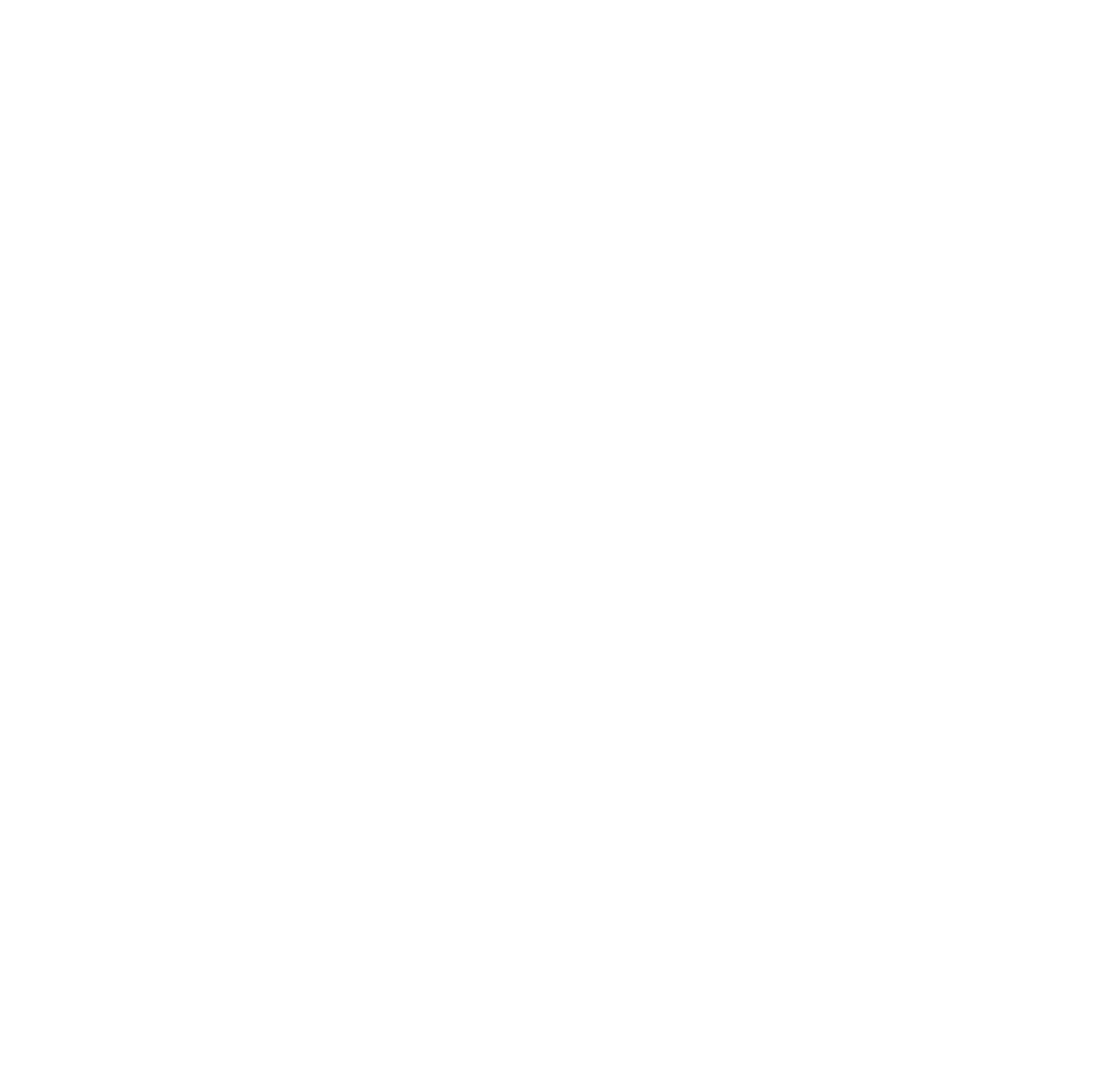
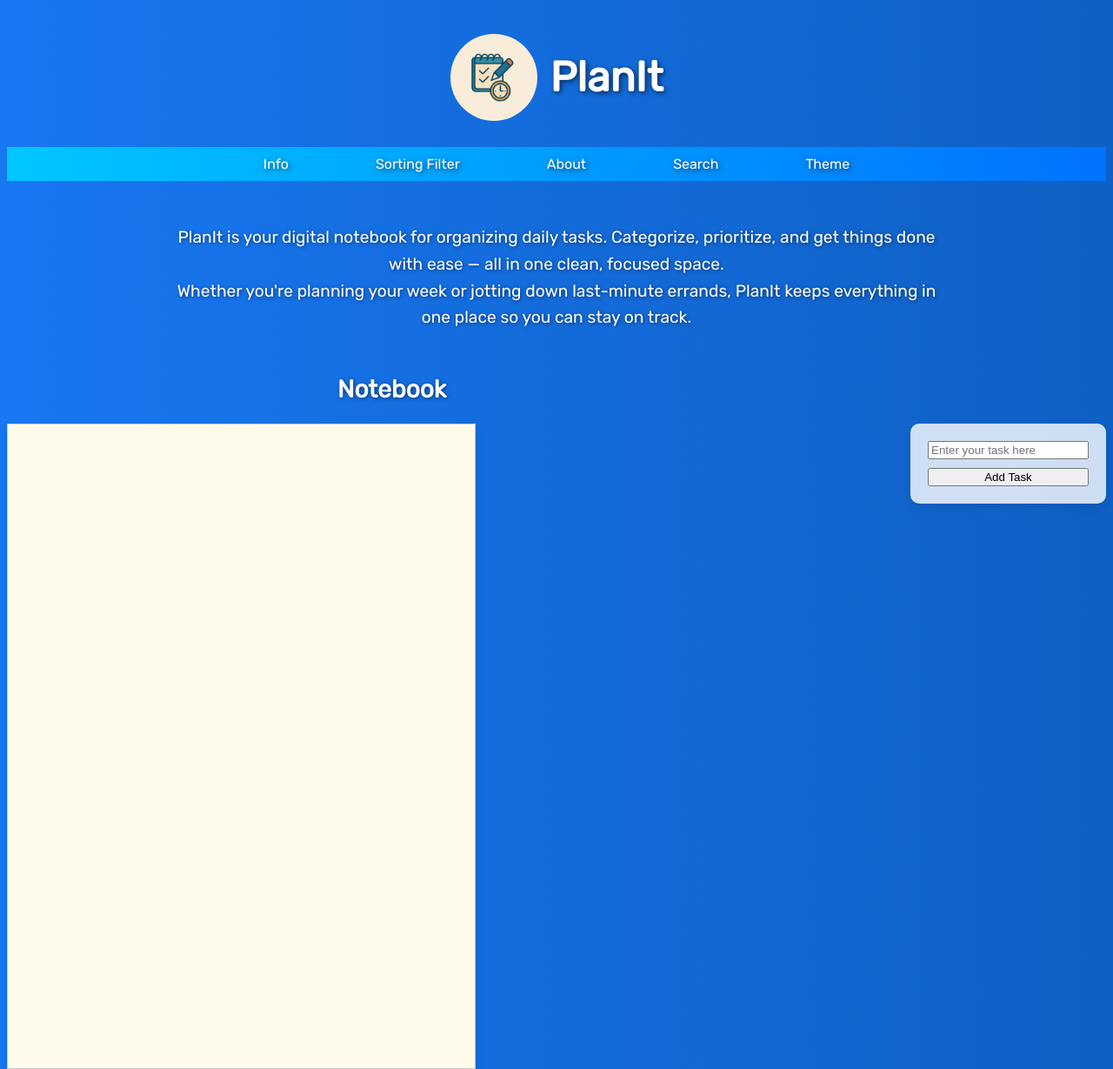
Before and after one commit to ElianSarmiento/PlanIt-App, a plain HTML site: page index.html in a window 1280 px wide. Shown: the top 1229 px of the page at 87% size. Before the commit the page ends 800 px from the top, so only its background shows below. Drawn offline with Linux system fonts and the light colour scheme.

Commit message:
started out working on html and css styling

```diff
--- a/index.html
+++ b/index.html
@@ -5,9 +5,44 @@
     <meta name="viewport" content="width=device-width, initial-scale=1.0">
     <title>PlanIt</title>
     <link rel="stylesheet" href="style.css">
+    <link href="https://fonts.googleapis.com/css2?family=Rubik&display=swap" rel="stylesheet">
 </head>
 <body>
+<div class = "header">
+    <div class = "main-title">
+        <img src="/PlanIt-App/assets/logos/planitlogo2.png" alt="Main-Logo" class="logo">
+        <h1 class = "title">PlanIt</h1>
+    </div>
 
+</div>
+<nav class = "navbar">
+    <ul>
+        <li><a href="">Info</a></li>
+        <li><a href="">Sorting Filter</a></li>
+        <li> <a href="">About</a></li>
+        <li><a href="">Search</a></li>
+        <li><a href="">Theme</a></li>
+    </ul>
+</nav>
+<div class="info">
+    <p>PlanIt is your digital notebook for organizing daily tasks. Categorize, prioritize, and get things done with ease — all in one clean, focused space. <br>
+        Whether you're planning your week or jotting down last-minute errands, PlanIt keeps everything in one place so you can stay on track.</p>
+</div>
+<h2 class="notebook-title">Notebook</h2>
+
+<div class="notebook-wrapper">
+<section class="notebook-section">
+
+<div class="notebook" id="taskList"></div>
+</section>
+
+<div class="task-input">
+    <input type="text" id="taskInput" placeholder="Enter your task here">
+  <button onclick="addTask()">Add Task</button>
+
+
+</div>
+</div>
 
 
 
--- a/style.css
+++ b/style.css
@@ -0,0 +1,123 @@
+body {
+    background: linear-gradient(to right, #1877F2, #0F60C4);
+}
+
+/* up top is the main color for the background of the page*/
+
+/* main header section*/
+.header {
+    display: flex;
+    justify-content: center;
+    /* centers content horizontally */
+    align-items: center;
+    /* centers vertically if there's height */
+    padding: 20px;
+}
+
+.main-title {
+    display: flex;
+    align-items: center;
+    /* vertically centers logo & title */
+    gap: 15px;
+}
+
+.logo {
+
+    height: 100px;
+    border-radius: 50%;
+}
+
+.title {
+    font-size: 3.0rem;
+    font-family: 'Rubik', sans-serif;
+    color: white;
+    text-shadow: 2px 2px 6px rgba(0, 0, 0, 0.6);
+
+}
+
+/* navigation bar here*/
+.navbar {
+    display: flex;
+    justify-content: center;
+    background: linear-gradient(to right, #00c6ff, #0072ff);
+    padding: 10px 0;
+    text-align: center;
+}
+
+.navbar a {
+    color: white;
+    text-decoration: none;
+
+}
+
+.navbar a:hover {
+    color: #ffcc00;
+    text-decoration: underline;
+}
+
+.navbar ul {
+    display: flex;
+    list-style: none;
+    gap: 100px;
+    padding: 0;
+    margin: 0;
+    font-family: 'Rubik', sans-serif;
+    color: white;
+    text-shadow: 2px 2px 6px rgba(0, 0, 0, 0.6);
+}
+
+/* text under nav bar*/
+
+.info p {
+    font-family: 'Rubik', sans-serif;
+    color: white;
+    text-shadow: 1px 1px 4px rgba(0, 0, 0, 0.5);
+    font-size: 1.2rem;
+    line-height: 1.6;
+    text-align: center;
+    max-width: 900px;
+    margin: 50px auto;
+}
+
+/*notebook and input section*/
+.notebook-title {
+    font-family: 'Rubik', sans-serif;
+    color: white;
+    text-shadow: 1px 1px 4px rgba(0, 0, 0, 0.5);
+    font-size: 28px;
+    margin-left: 380px;
+    margin-top: 20px;
+}
+
+.notebook-section {
+    width: 600px;
+    height: 700px;
+    margin: 0;
+    padding: 20px 40px;
+    background-color: #fffbea;
+    box-shadow: 0 4px 10px rgba(0, 0, 0, 0.1);
+    border: 1px solid #ccc;
+    overflow-y: auto;
+    display: flex;
+
+}
+
+.task-input {
+    display: flex;
+    flex-direction: column;
+    gap: 10px;
+    padding: 20px;
+    background-color: #ffffffcc;
+    border-radius: 10px;
+    box-shadow: 0 4px 10px rgba(0, 0, 0, 0.1);
+    max-width: 250px;
+}
+
+
+.notebook-wrapper {
+    display: flex;
+    align-items: flex-start;
+    justify-content: center;
+    gap: 500px;
+    margin-top: 20px;
+}
```
Also changed, not shown: assets/logos/planitlogo2.png (added), 1 other file.
